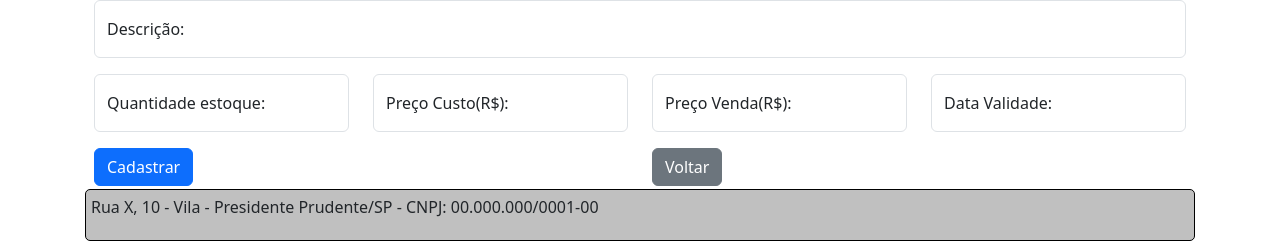
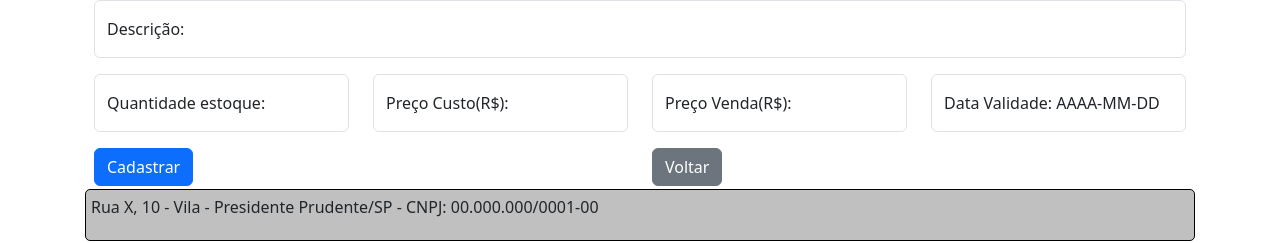
Before and after one commit to byelBorges/frontback-lp2, a React (Create React App) app: page /produtos in a window 1280 px wide. Both pictures are taken after a click on the button "Novo Produto". Shown: the part 204-447 px from the top of the page. Built offline with nearby package versions, Linux system fonts and the light colour scheme; no server answers.

Commit message:
correções 09-12

```diff
--- a/src/telasCadastro/formularios/FormCadProduto.jsx
+++ b/src/telasCadastro/formularios/FormCadProduto.jsx
@@ -110,7 +110,7 @@ export default function FormCadProduto(props) {
                             >
                                 <Form.Select
                                     type="text"
-                                    placeholder="Ex: 10,99"
+                                    placeholder="Ex: 2"
                                     id="categoria"
                                     name="categoria"
                                     onChange={selecionarCategoria}
@@ -229,12 +229,12 @@ export default function FormCadProduto(props) {
                         <Form.Group>
                             <FloatingLabel
 
-                                label="Data Validade:"
+                                label="Data Validade: AAAA-MM-DD"
                                 className="mb-3"
                             >
                                 <Form.Control
                                     type="text"
-                                    placeholder="Ex: 4,9"
+                                    placeholder="AAAA-MM-DD"
                                     id="dataValidade"
                                     name="dataValidade"
                                     onChange={manipularMudancas}
--- a/src/telasCadastro/tabelas/TabelaProdutos.jsx
+++ b/src/telasCadastro/tabelas/TabelaProdutos.jsx
@@ -55,8 +55,8 @@ export default function TabelaProdutos(props) {
                                     <td>{prod.codigo}</td>
                                     <td>{prod.nome}</td>
                                     <td>{prod.descricao}</td>
-                                    <td>{prod.precoCusto}</td>
-                                    <td>{prod.precoVenda}</td>
+                                    <td>{"R$ "+prod.precoCusto}</td>
+                                    <td>{"R$ "+prod.precoVenda}</td>
                                     <td>{prod.dataValidade}</td>
                                     <td>{prod.qtdEstoque}</td>
                                     <td>{prod.categoria.descricao}</td>
```
